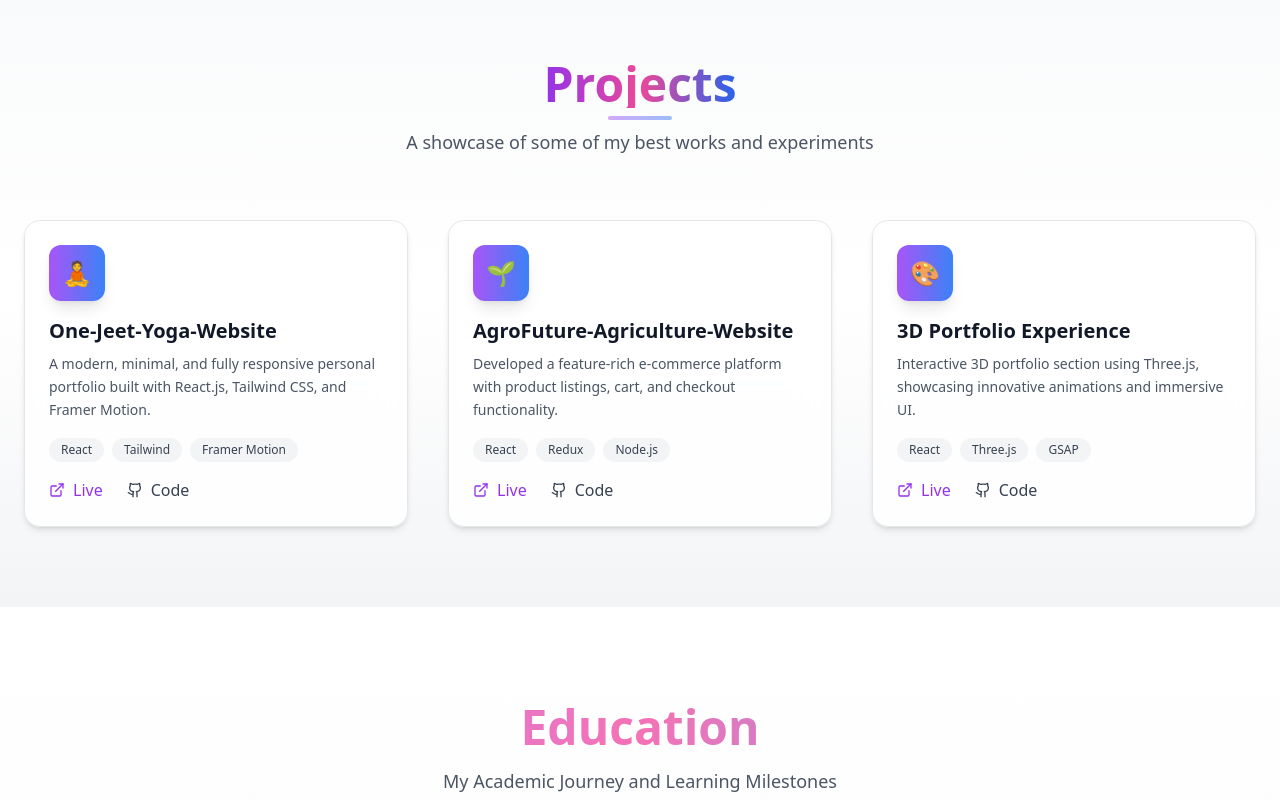
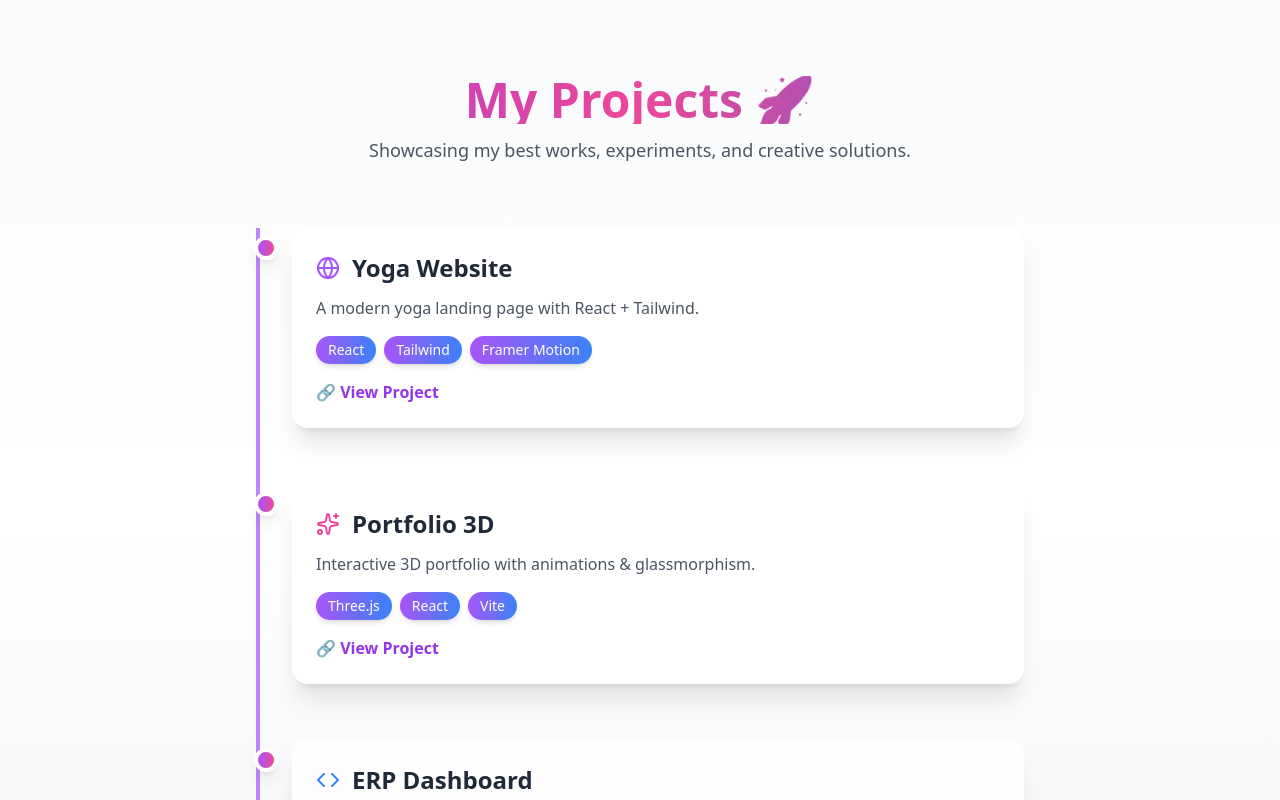
Before and after one commit to VIRENDRA-18/MY-PORTFOLIO, a React (Vite) app: page / in a window 1280 px wide. Shown: the part 3320-4120 px from the top of the page. Built offline with nearby package versions, Linux system fonts and the light colour scheme.

Commit message:
Implement code changes to enhance functionality and improve performance

```diff
--- a/src/components/Projects/Projects.jsx
+++ b/src/components/Projects/Projects.jsx
@@ -1,121 +1,95 @@
-// src/components/Projects.jsx
 import React from "react";
 import { motion } from "framer-motion";
-import { ExternalLink, Github } from "lucide-react";
+import { Code, Globe, Sparkles } from "lucide-react";
 
 const projects = [
   {
-    title: "One-Jeet-Yoga-Website",
-    description:
-      "A modern, minimal, and fully responsive personal portfolio built with React.js, Tailwind CSS, and Framer Motion.",
+    title: "Yoga Website",
+    description: "A modern yoga landing page with React + Tailwind.",
     tech: ["React", "Tailwind", "Framer Motion"],
-    live: "https://yoga-website-beta-bice.vercel.app",
-    github: "https://github.com/VIRENDRA-18/Yoga-Website.git",
-    icon: "🧘",
+    link: "#",
+    icon: <Globe className="w-6 h-6 text-purple-500" />,
   },
   {
-    title: "AgroFuture-Agriculture-Website",
-    description:
-      "Developed a feature-rich e-commerce platform with product listings, cart, and checkout functionality.",
-    tech: ["React", "Redux", "Node.js"],
-    live: "https://agro-future-agriculture-website-he7p-pcvytzsp5.vercel.app",
-    github: "https://github.com/VIRENDRA-18/AgroFuture-Agriculture-Website.git",
-    icon: "🌱",
+    title: "Portfolio 3D",
+    description: "Interactive 3D portfolio with animations & glassmorphism.",
+    tech: ["Three.js", "React", "Vite"],
+    link: "#",
+    icon: <Sparkles className="w-6 h-6 text-pink-500" />,
   },
   {
-    title: "3D Portfolio Experience",
-    description:
-      "Interactive 3D portfolio section using Three.js, showcasing innovative animations and immersive UI.",
-    tech: ["React", "Three.js", "GSAP"],
-    live: "https://3d-portfolio.com",
-    github: "https://github.com/username/3d-portfolio",
-    icon: "🎨",
+    title: "ERP Dashboard",
+    description: "Custom ERP dashboard with charts & authentication.",
+    tech: ["Next.js", "Tailwind", "MongoDB"],
+    link: "#",
+    icon: <Code className="w-6 h-6 text-blue-500" />,
   },
 ];
 
-const Projects = () => {
+export default function Projects() {
   return (
     <section
       id="projects"
-      className="relative py-20 px-6 bg-gradient-to-b from-gray-50 via-white to-gray-100 overflow-hidden"
+      className="relative py-24 px-6 bg-gradient-to-b from-gray-50 via-white to-gray-100"
     >
-      {/* Glowing Background Shapes */}
+      {/* Background Glow */}
       <div className="absolute inset-0 -z-10">
-        <div className="absolute top-20 left-10 w-72 h-72 bg-purple-400/20 blur-[120px] rounded-full" />
-        <div className="absolute bottom-20 right-10 w-72 h-72 bg-blue-400/20 blur-[120px] rounded-full" />
+        <div className="absolute top-20 left-20 w-72 h-72 bg-purple-400/30 blur-[150px] rounded-full" />
+        <div className="absolute bottom-20 right-20 w-72 h-72 bg-blue-400/30 blur-[150px] rounded-full" />
       </div>
 
-      {/* Section Header */}
-      <motion.div
-        initial={{ opacity: 0, y: -20 }}
-        whileInView={{ opacity: 1, y: 0 }}
-        transition={{ duration: 0.6 }}
-        viewport={{ once: true }}
-        className="text-center mb-16"
-      >
-        <h2 className="relative text-5xl font-extrabold text-transparent bg-clip-text bg-gradient-to-r from-purple-600 via-pink-500 to-blue-600 inline-block">
-          Projects
-          <span className="absolute left-1/2 -bottom-3 w-16 h-1 bg-gradient-to-r from-purple-500 to-blue-500 rounded-full transform -translate-x-1/2 animate-pulse" />
+      {/* Heading */}
+      <div className="text-center mb-16">
+        <h2 className="text-5xl font-extrabold text-transparent bg-clip-text bg-gradient-to-r from-purple-600 via-pink-500 to-blue-600">
+          My Projects 🚀
         </h2>
-        <p className="text-gray-600 mt-5 text-lg">
-          A showcase of some of my best works and experiments
+        <p className="text-gray-600 mt-3 text-lg max-w-xl mx-auto">
+          Showcasing my best works, experiments, and creative solutions.
         </p>
-      </motion.div>
-
-      {/* Project Cards */}
-      <div className="grid gap-10 md:grid-cols-2 lg:grid-cols-3 max-w-7xl mx-auto">
-        {projects.map((project, i) => (
-          <motion.div
-            key={i}
-            initial={{ opacity: 0, y: 40 }}
-            whileInView={{ opacity: 1, y: 0 }}
-            whileHover={{ y: -8, scale: 1.02 }}
-            transition={{ duration: 0.5, delay: i * 0.15 }}
-            viewport={{ once: true }}
-            className="group relative rounded-2xl border border-gray-200 bg-white/80 backdrop-blur-lg p-6 shadow-md hover:shadow-2xl hover:border-purple-400/60 transition-all duration-500"
-          >
-            {/* Project Icon / Badge */}
-            <div className="flex items-center justify-center w-14 h-14 mb-4 rounded-xl bg-gradient-to-r from-purple-500 to-blue-500 text-white text-2xl shadow-lg">
-              {project.icon}
       </div>
 
-            {/* Content */}
-            <h3 className="text-xl font-semibold text-gray-900 mb-2 group-hover:text-purple-600 transition-colors">
+      {/* Project Timeline Style */}
+      <div className="relative border-l-4 border-purple-400 pl-8 space-y-14 max-w-3xl mx-auto">
+        {projects.map((project, index) => (
+          <motion.div
+            key={index}
+            initial={{ opacity: 0, x: -50 }}
+            whileInView={{ opacity: 1, x: 0 }}
+            transition={{ duration: 0.6, delay: index * 0.2 }}
+            viewport={{ once: true }}
+            className="relative"
+          >
+            {/* Timeline Dot */}
+            <div className="absolute -left-[38px] top-2 w-6 h-6 bg-gradient-to-r from-purple-500 to-pink-500 rounded-full shadow-lg border-4 border-white" />
+
+            {/* Project Card */}
+            <div className="bg-white/80 backdrop-blur-md rounded-2xl p-6 shadow-xl hover:shadow-2xl transition-all duration-300">
+              <div className="flex items-center gap-3 mb-3">
+                {project.icon}
+                <h3 className="text-2xl font-bold text-gray-800">
                   {project.title}
                 </h3>
-            <p className="text-gray-600 text-sm mb-4 leading-relaxed">
-              {project.description}
-            </p>
+              </div>
+              <p className="text-gray-600 mb-4">{project.description}</p>
 
-            {/* Tech stack */}
+              {/* Tech Badges */}
               <div className="flex flex-wrap gap-2 mb-4">
-              {project.tech.map((t, idx) => (
+                {project.tech.map((t, i) => (
                   <span
-                  key={idx}
-                  className="px-3 py-1 text-xs font-medium bg-gray-100 text-gray-700 rounded-full"
+                    key={i}
+                    className="px-3 py-1 text-sm rounded-full bg-gradient-to-r from-purple-500 to-blue-500 text-white shadow-md"
                   >
                     {t}
                   </span>
                 ))}
               </div>
 
-            {/* Buttons */}
-            <div className="flex gap-6">
+              {/* Project Link */}
               <a
-                href={project.live}
-                target="_blank"
-                rel="noopener noreferrer"
-                className="flex items-center gap-2 text-purple-600 hover:text-purple-800 font-medium relative after:absolute after:left-0 after:bottom-0 after:h-[2px] after:w-0 after:bg-purple-500 hover:after:w-full after:transition-all"
+                href={project.link}
+                className="inline-block text-purple-600 font-semibold hover:text-pink-500 transition-colors"
               >
-                <ExternalLink size={16} /> Live
-              </a>
-              <a
-                href={project.github}
-                target="_blank"
-                rel="noopener noreferrer"
-                className="flex items-center gap-2 text-gray-700 hover:text-gray-900 font-medium relative after:absolute after:left-0 after:bottom-0 after:h-[2px] after:w-0 after:bg-gray-700 hover:after:w-full after:transition-all"
-              >
-                <Github size={16} /> Code
+                🔗 View Project
               </a>
             </div>
           </motion.div>
@@ -123,6 +97,4 @@ const Projects = () => {
       </div>
     </section>
   );
-};
-
-export default Projects;
+}
```
Also changed, not shown: public/Screenshot 2025-09-06 201011.png (added). Lines whose indentation alone changed are shown as unchanged.
